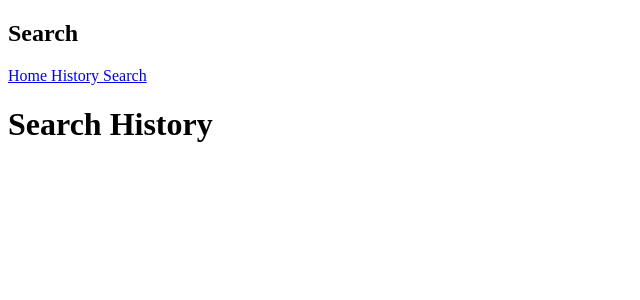
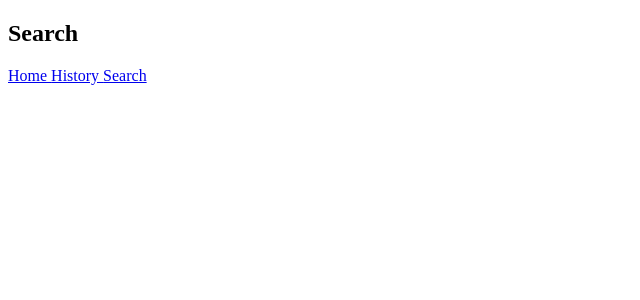
Before and after one commit to Fredericksoncorey/codingExercise, a React (Create React App) app in the folder interview-ex/: page /history in a window 1280 px wide. Shown: the top 300 px of the page, without its empty margins (0-640 px from the left). Built offline with nearby package versions, Linux system fonts and the light colour scheme.

Commit message:
Reset button created problems

```diff
--- a/interview-ex/public/index.css
+++ /dev/null
@@ -1,13 +0,0 @@
-body {
-  margin: 0;
-  font-family: -apple-system, BlinkMacSystemFont, 'Segoe UI', 'Roboto', 'Oxygen',
-    'Ubuntu', 'Cantarell', 'Fira Sans', 'Droid Sans', 'Helvetica Neue',
-    sans-serif;
-  -webkit-font-smoothing: antialiased;
-  -moz-osx-font-smoothing: grayscale;
-}
-
-code {
-  font-family: source-code-pro, Menlo, Monaco, Consolas, 'Courier New',
-    monospace;
-}
--- a/interview-ex/public/index.html
+++ b/interview-ex/public/index.html
@@ -9,35 +9,9 @@
       name="description"
       content="Web site created using create-react-app"
     />
-    <link rel="apple-touch-icon" href="%PUBLIC_URL%/logo192.png" />
-    <!--
-      manifest.json provides metadata used when your web app is installed on a
-      user's mobile device or desktop. See https://developers.google.com/web/fundamentals/web-app-manifest/
-    -->
-    <link rel="manifest" href="%PUBLIC_URL%/manifest.json" />
-    <!--
-      Notice the use of %PUBLIC_URL% in the tags above.
-      It will be replaced with the URL of the `public` folder during the build.
-      Only files inside the `public` folder can be referenced from the HTML.
-
-      Unlike "/favicon.ico" or "favicon.ico", "%PUBLIC_URL%/favicon.ico" will
-      work correctly both with client-side routing and a non-root public URL.
-      Learn how to configure a non-root public URL by running `npm run build`.
-    -->
-    <title>React App</title>
+    <title>Exercise</title>
   </head>
   <body>
-    <noscript>You need to enable JavaScript to run this app.</noscript>
     <div id="root"></div>
-    <!--
-      This HTML file is a template.
-      If you open it directly in the browser, you will see an empty page.
-
-      You can add webfonts, meta tags, or analytics to this file.
-      The build step will place the bundled scripts into the <body> tag.
-
-      To begin the development, run `npm start` or `yarn start`.
-      To create a production bundle, use `npm run build` or `yarn build`.
-    -->
   </body>
 </html>
--- a/interview-ex/src/components/History.js
+++ b/interview-ex/src/components/History.js
@@ -1,7 +1,6 @@
 const History = ({searchHistory})=>{
     return(
         <div>
-            <h1>Search History</h1>
             {searchHistory.map(search=>{
                 return(
                     <>
@@ -16,6 +15,7 @@ const History = ({searchHistory})=>{
                     }
                 )
             }
+
         </div>
     )
 };
--- a/interview-ex/src/components/Home.js
+++ b/interview-ex/src/components/Home.js
@@ -1,5 +1,3 @@
-import {React, useEffect, useState} from "react";
-
 const Home = ()=>{
     return(<h1>Home Page</h1>)
 };
--- a/interview-ex/src/components/Search.js
+++ b/interview-ex/src/components/Search.js
@@ -1,4 +1,4 @@
-import {React, useEffect, useState} from "react";
+import {React, useState} from "react";
 import {getSearchResults, getSearchResultsByDate} from "../api";
 
 const Search = ({searchHistory})=>{
@@ -6,13 +6,6 @@ const Search = ({searchHistory})=>{
     const [selectedTag, setSelectedTag] = useState();
     const [anyOrRecent, setAnyOrRecent] = useState();
     const [searchResults, setSearchResults] = useState();
-
-    useEffect(() => {}, [selectedTag]);
-    useEffect(() => {
-        if(!searchResults){
-            return;
-        }
-    }, [searchResults]);
 
 
     const handleSubmit = async (e)=>{
@@ -70,12 +63,13 @@ const Search = ({searchHistory})=>{
                 </select>
 
 
-                        <button onClick={()=>{
+                        {/* <button onClick={()=>{
                     setSelectedTag(null)
                     setSearchParam(null)
                     setAnyOrRecent(null)
-                    setSearchResults(null)
                 }}>Reset</button>
+                BUTTON RESETS SEARCHHISTORY LACKED THE TIME TO TROUBLESHOOT*/}
+
 
             </form>
             <form onSubmit={handleSubmit}>
```
Also changed, not shown: 1 other file (tests, documents, lock files or other folders).
